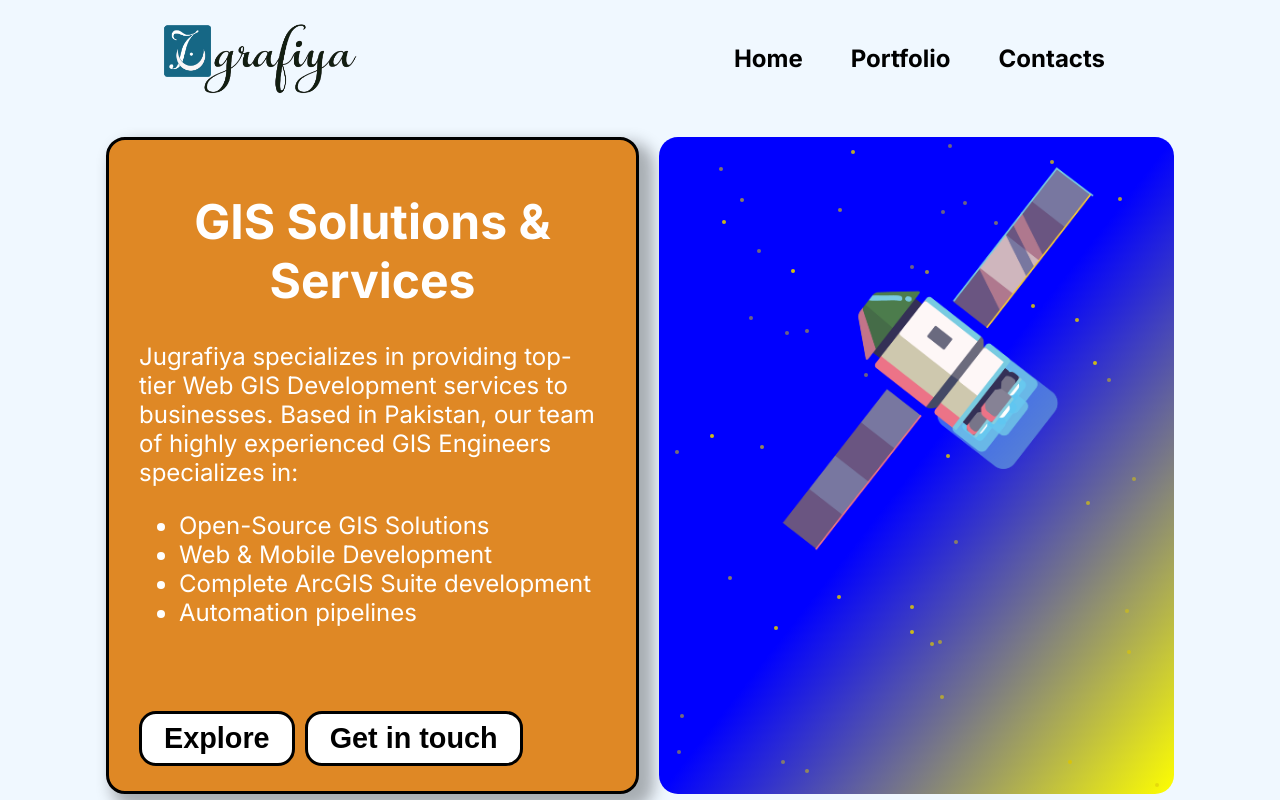
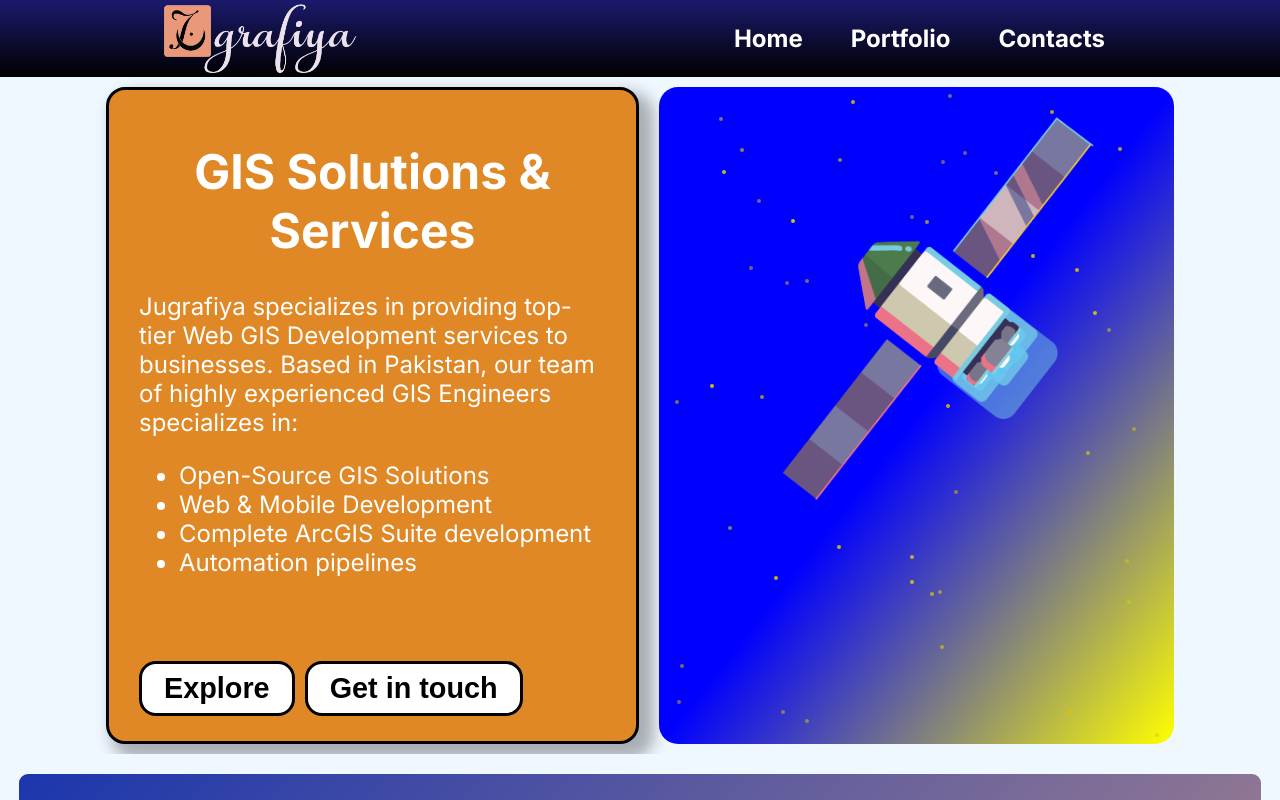
Before and after one commit to AmeerUlAman/NextJS-JugrafiyaPortfolio, a Next.js app: page / in a window 1280 px wide. Shown: the top 800 px of the page. Built offline with nearby package versions, Linux system fonts and the light colour scheme.

Commit message:
Major code changes

```diff
--- a/app/nav/nav.module.css
+++ b/app/nav/nav.module.css
@@ -15,7 +15,7 @@
 height: 75px;
 cursor: pointer;
 transition: transform 0.2s;
-/* filter: invert(1); */
+  filter: invert(1);
 }
 .lim:hover{
   transform: scale(1.05);
@@ -30,7 +30,9 @@
     display: flex;
     justify-content: space-around;
 align-items: center;
-margin-bottom: 30px; ;
+margin-bottom:0px ;
+
+background:linear-gradient(to bottom, rgb(26, 26, 109),black) ;
       }
   .links {
     list-style-type: none;
@@ -38,14 +40,14 @@
   font-size: x-large;
     gap: 1rem;
     font-weight: 700;
-color: rgb(0, 0, 0);
+color: rgb(255, 255, 255);
   }
 
   .links a {
     text-decoration: none;
 
     padding: 16px;
-    color: rgb(0, 0, 0);
+    color: rgb(255, 255, 255);
   }
   .links :hover{
 background-color: rgb(0, 0, 0);
@@ -55,10 +57,7 @@
 
 
 
-  .dif{
-    margin-top: 20px;
 
-      }
       .active {
         font-weight: bold;
         color: red; /* Change to whatever highlight style you prefer */
```
